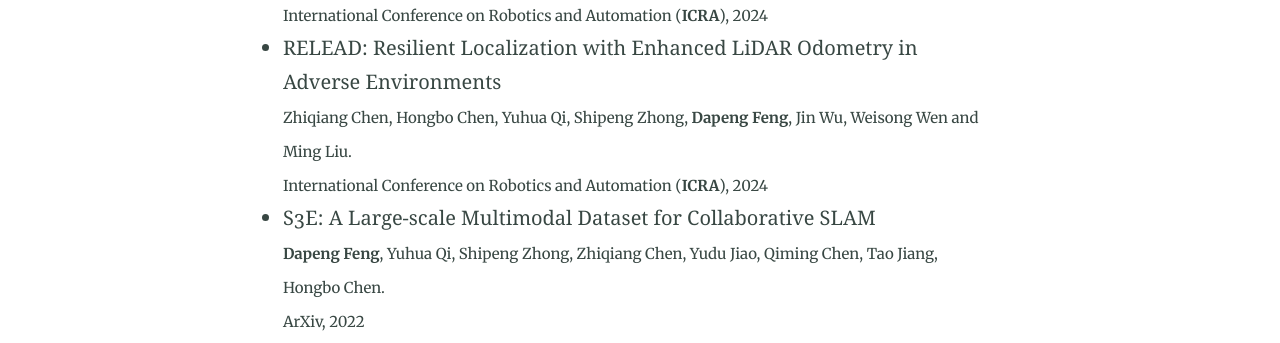
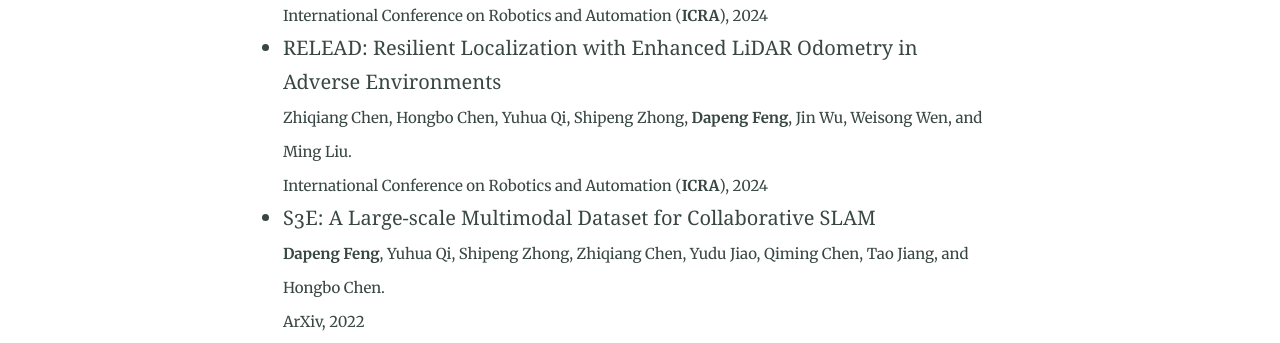
Before and after one commit to DapengFeng/dapengfeng.github.io, a Jekyll site: the page built from publications.md, in a window 1280 px wide. Shown: the part 651-994 px from the top of the page. Built offline with Jekyll 4.4.1, drawn with Linux system fonts in a browser that asks for light colours; our own code applies the rules of GitHub Pages for plain Markdown files.

Commit message:
update: 2024-03-05

```diff
--- a/publications.md
+++ b/publications.md
@@ -11,11 +11,11 @@
 International Conference on Robotics and Automation (<b>ICRA</b>), 2024</small>
 
 - RELEAD: Resilient Localization with Enhanced LiDAR Odometry in Adverse Environments\\
-<small>Zhiqiang Chen, Hongbo Chen, Yuhua Qi, Shipeng Zhong, <b>Dapeng Feng</b>, Jin Wu, Weisong Wen and Ming Liu.\\
+<small>Zhiqiang Chen, Hongbo Chen, Yuhua Qi, Shipeng Zhong, <b>Dapeng Feng</b>, Jin Wu, Weisong Wen, and Ming Liu.\\
 International Conference on Robotics and Automation (<b>ICRA</b>), 2024</small>
 
 - S3E: A Large-scale Multimodal Dataset for Collaborative SLAM\\
-<small><b>Dapeng Feng</b>, Yuhua Qi, Shipeng Zhong, Zhiqiang Chen, Yudu Jiao, Qiming Chen, Tao Jiang, Hongbo Chen.\\
+<small><b>Dapeng Feng</b>, Yuhua Qi, Shipeng Zhong, Zhiqiang Chen, Yudu Jiao, Qiming Chen, Tao Jiang, and Hongbo Chen.\\
 ArXiv, 2022</small>
 
 - Exploring Geometry-aware Contrast and Clustering Harmonization for Self-supervised 3D Object Detection\\
```
